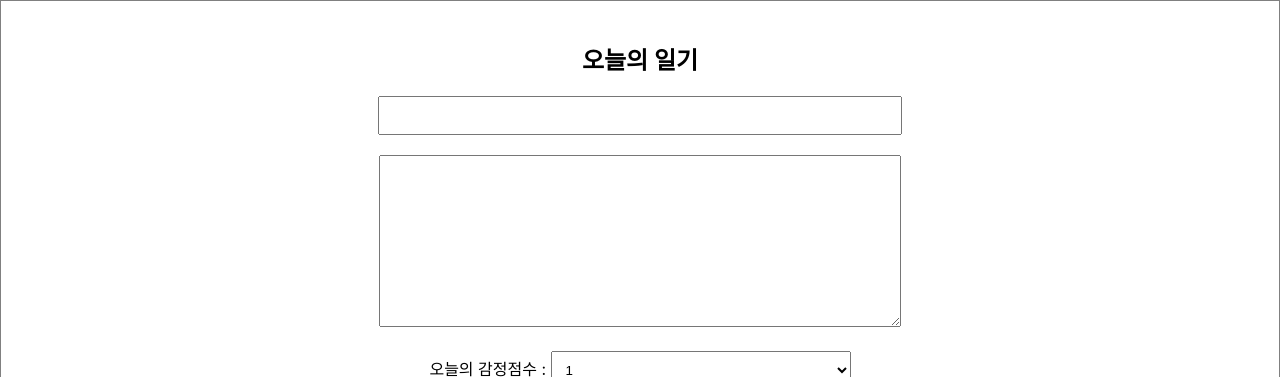
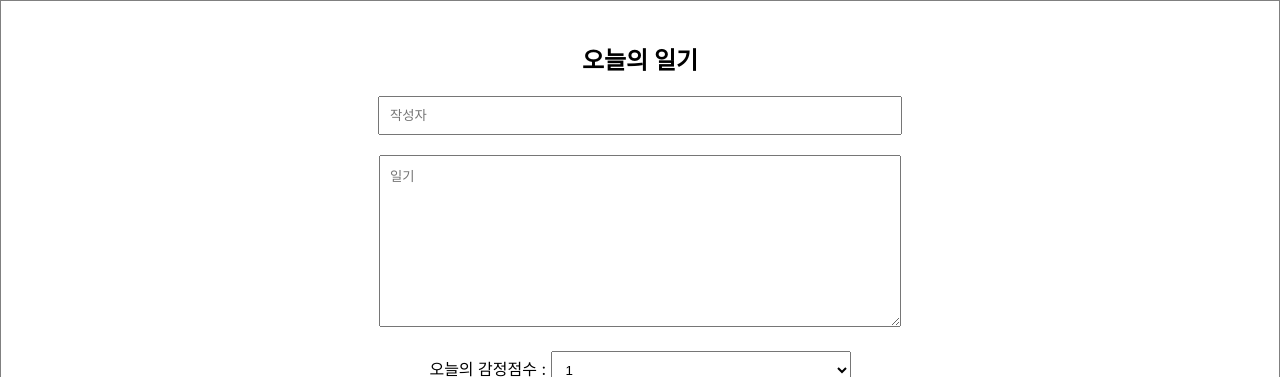
Before and after one commit to jinyoung1018/ReactSimpleDiary, a React (Create React App) app: page / in a window 1280 px wide. Shown: the top 377 px of the page. Built offline with nearby package versions, Linux system fonts and the light colour scheme.

Commit message:
focus기능

```diff
--- a/src/DiaryEditor.js
+++ b/src/DiaryEditor.js
@@ -1,6 +1,9 @@
-import { useState } from "react";
+import React, {useRef, useState } from "react";
 
 const DiaryEditor = () => {
+
+    const authorInput = useRef();
+    const contentInput = useRef();//dom요소 접근
 
     const [state, setState] = useState({
         author: "",
@@ -20,8 +23,15 @@ const DiaryEditor = () => {
     };
 
     const handleSubmit = () => {
-        console.log(state);
-        alert("저장 성공")
+        if(state.author.length < 1){
+            authorInput.current.focus();
+            return;
+        }
+        if(state.content.length < 5){
+            contentInput.current.focus();
+            return;
+        }
+        alert("저장 성공");
     }
 
     return(
@@ -29,8 +39,10 @@ const DiaryEditor = () => {
             <h2>오늘의 일기</h2>
             <div>
               <input
+                ref={authorInput}
                 name= "author"
                 value={state.author}
+                placeholder="작성자"
                 onChange={handleChangeState}
                 // onChange={(e)=>{
                 //  setState({
@@ -44,8 +56,10 @@ const DiaryEditor = () => {
 
         <div>
             <textarea
+            ref={contentInput}
             name="content"
             value={state.content}
+            placeholder="일기"
             onChange={handleChangeState}
             // onChange={(e)=>{
             //     setState({
```
